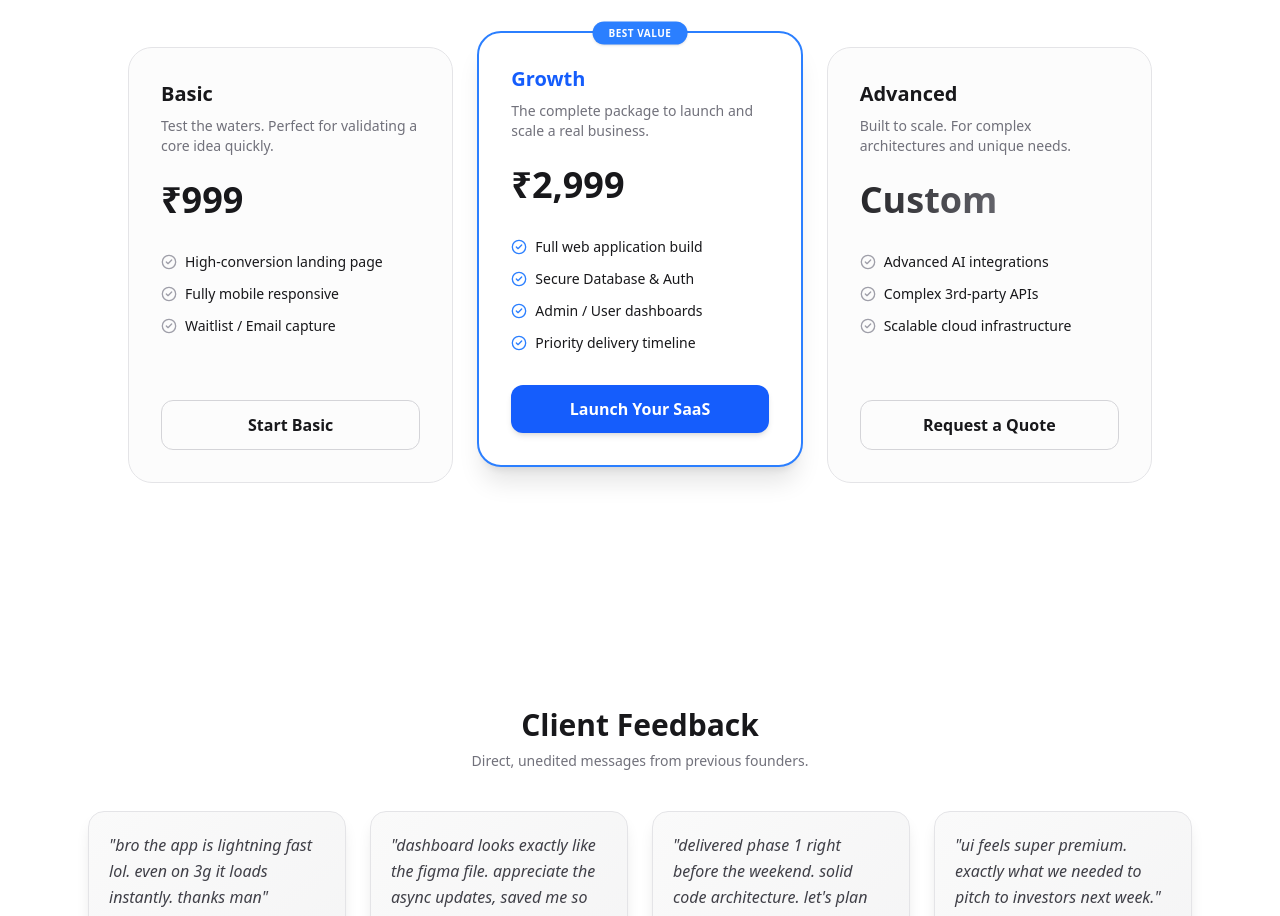
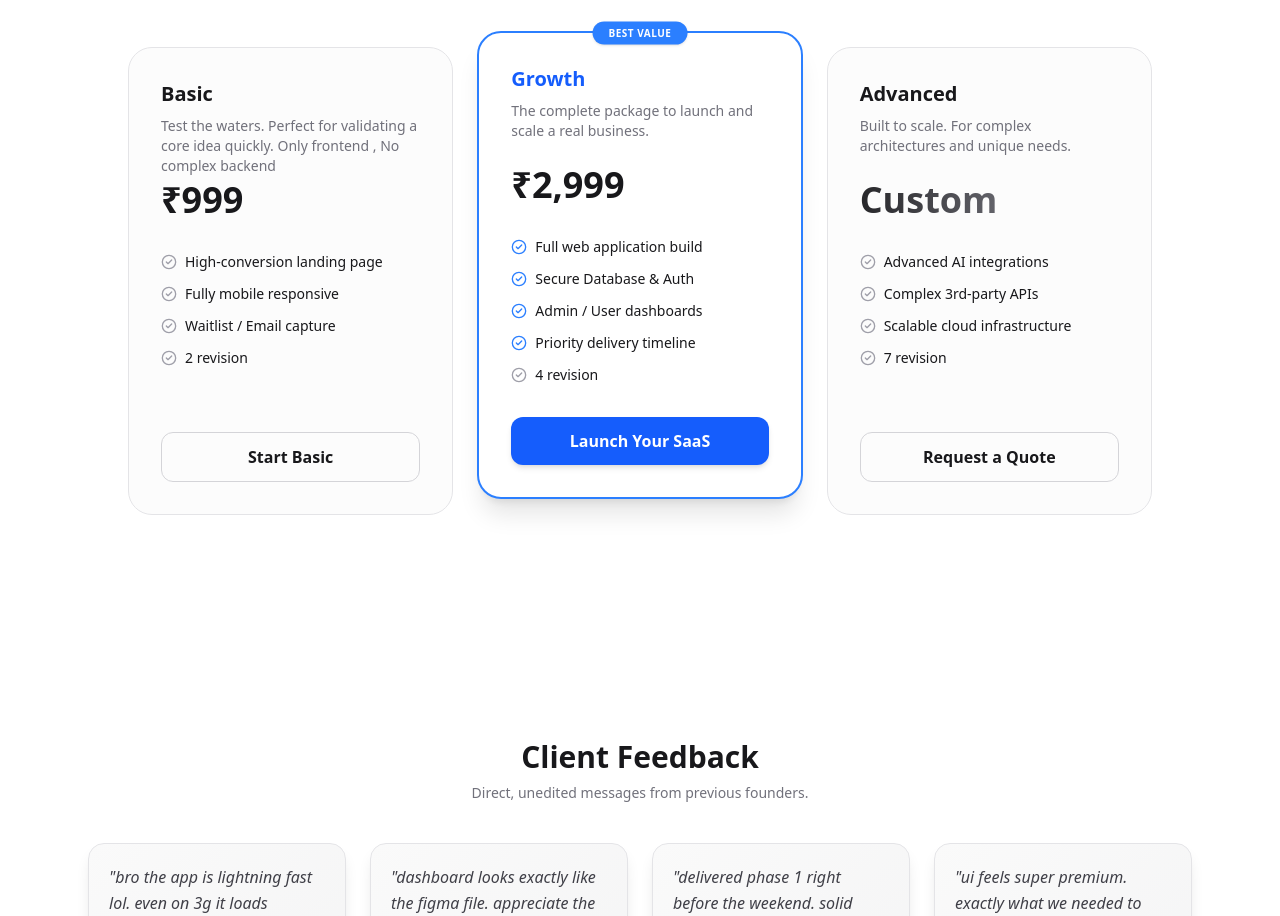
Before and after one commit to lyric9901/Shani.dev, a Next.js app: page / in a window 1280 px wide. Shown: the part 3528-4444 px from the top of the page. Built offline with nearby package versions, Linux system fonts and the light colour scheme.

Commit message:
Include revision information in service descriptions
Added revision details to service offerings.

```diff
--- a/src/app/page.tsx
+++ b/src/app/page.tsx
@@ -344,12 +344,13 @@ export default function Home() {
           {/* Basic */}
           <div className="p-8 rounded-3xl border border-zinc-200 dark:border-zinc-800 bg-zinc-50/50 dark:bg-zinc-900/30 flex flex-col hover:border-zinc-300 dark:hover:border-zinc-700 transition-colors">
             <h3 className="text-xl font-semibold mb-2">Basic</h3>
-            <p className="text-zinc-500 text-sm mb-6 h-10">Test the waters. Perfect for validating a core idea quickly.</p>
+            <p className="text-zinc-500 text-sm mb-6 h-10">Test the waters. Perfect for validating a core idea quickly. Only frontend , No complex backend</p>
             <div className="text-4xl font-bold mb-8">₹999</div>
             <ul className="space-y-3 text-sm font-medium mb-8 flex-1">
               <li className="flex items-start gap-2"><CheckCircle2 className="w-4 h-4 text-zinc-400 mt-0.5" /> High-conversion landing page</li>
               <li className="flex items-start gap-2"><CheckCircle2 className="w-4 h-4 text-zinc-400 mt-0.5" /> Fully mobile responsive</li>
               <li className="flex items-start gap-2"><CheckCircle2 className="w-4 h-4 text-zinc-400 mt-0.5" /> Waitlist / Email capture</li>
+              <li className="flex items-start gap-2"><CheckCircle2 className="w-4 h-4 text-zinc-400 mt-0.5" /> 2 revision</li>
             </ul>
             <a href="#contact" className="w-full py-3 rounded-xl border border-zinc-300 dark:border-zinc-700 text-center font-semibold hover:bg-zinc-100 dark:hover:bg-zinc-800 transition-colors">Start Basic</a>
           </div>
@@ -367,6 +368,7 @@ export default function Home() {
               <li className="flex items-start gap-2"><CheckCircle2 className="w-4 h-4 text-blue-500 mt-0.5" /> Secure Database & Auth</li>
               <li className="flex items-start gap-2"><CheckCircle2 className="w-4 h-4 text-blue-500 mt-0.5" /> Admin / User dashboards</li>
               <li className="flex items-start gap-2"><CheckCircle2 className="w-4 h-4 text-blue-500 mt-0.5" /> Priority delivery timeline</li>
+              <li className="flex items-start gap-2"><CheckCircle2 className="w-4 h-4 text-zinc-400 mt-0.5" /> 4 revision</li>
             </ul>
             <a href="#contact" className="w-full py-3 rounded-xl bg-blue-600 text-white text-center font-semibold hover:bg-blue-700 transition-colors shadow-md">Launch Your SaaS</a>
           </div>
@@ -380,6 +382,7 @@ export default function Home() {
               <li className="flex items-start gap-2"><CheckCircle2 className="w-4 h-4 text-zinc-400 mt-0.5" /> Advanced AI integrations</li>
               <li className="flex items-start gap-2"><CheckCircle2 className="w-4 h-4 text-zinc-400 mt-0.5" /> Complex 3rd-party APIs</li>
               <li className="flex items-start gap-2"><CheckCircle2 className="w-4 h-4 text-zinc-400 mt-0.5" /> Scalable cloud infrastructure</li>
+              <li className="flex items-start gap-2"><CheckCircle2 className="w-4 h-4 text-zinc-400 mt-0.5" /> 7 revision</li>
             </ul>
             <a href="#contact" className="w-full py-3 rounded-xl border border-zinc-300 dark:border-zinc-700 text-center font-semibold hover:bg-zinc-100 dark:hover:bg-zinc-800 transition-colors">Request a Quote</a>
           </div>
```
